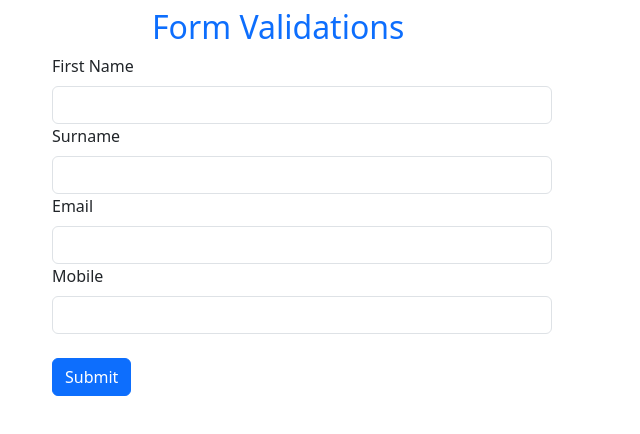
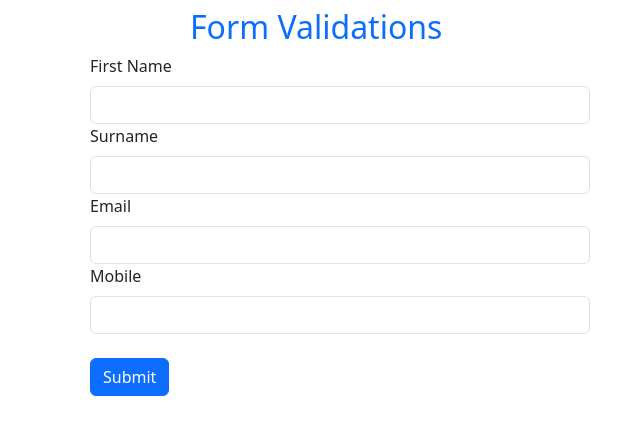
Before and after one commit to GitaReddy/form_user_validation, a Svelte app: page / in a window 1280 px wide. Shown: the top 434 px of the page, without its empty margins (30-670 px from the left). Built offline with nearby package versions, Linux system fonts and the light colour scheme.

Commit message:
form_validations

```diff
--- a/src/App.svelte
+++ b/src/App.svelte
@@ -118,6 +118,10 @@ hideError('surname');
 		width:500px;
 	} */
 
+	.container{
+		padding-left: 50px;
+	}
+
 	  </style>
 
 	  <div class="container">
```
